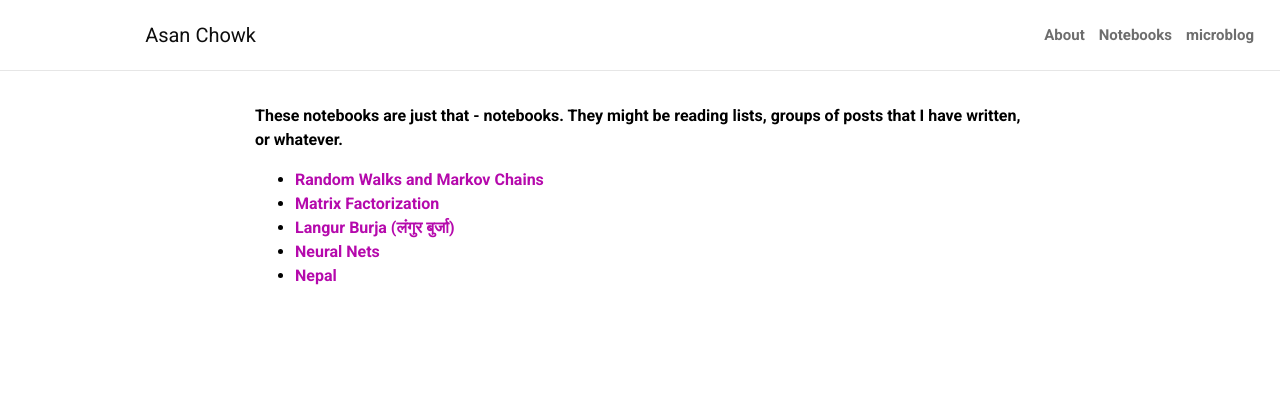
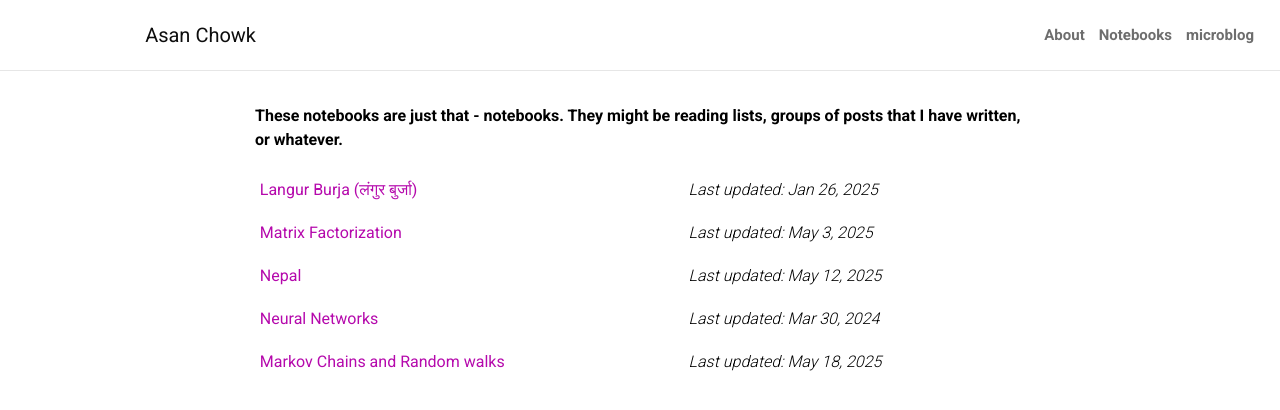
Before and after one commit to bsuwal/bsuwal.github.io, a Jekyll site: the page built from _pages/notebooks.md, in a window 1280 px wide. Shown: the top 410 px of the page. Built offline with Jekyll 4.4.1, drawn with Linux system fonts in a browser that asks for light colours; a style sheet for code colours, icons or effects is not loaded.

Commit message:
rearranging notebooks

```diff
--- a/_config.yml
+++ b/_config.yml
@@ -32,6 +32,10 @@ kramdown:
     block:
       line_numbers: false
       start_line: 1
+
+collections:
+  notebooks:
+    output: true
 
 # Includes & excludes
 include: ['_pages']
--- /dev/null
+++ b/_data/microblog/micro2025.yml
@@ -0,0 +1,5 @@
+year: 2025
+microposts:
+  - date: 2025-05-12
+    post: This is my first micropost!
+    tag:
--- /dev/null
+++ b/_pages/notebooks.md
@@ -0,0 +1,34 @@
+---
+layout: default
+title: Asan Chowk | notebooks
+permalink: /notebooks.html
+---
+These notebooks are just that - notebooks. They might be reading lists, groups of posts that I have written, or whatever.
+
+<div class="post">
+  <ul class="post-list">
+    <table class="table table-sm table-borderless">
+        {% for notebook in site.notebooks %}
+        <tr>
+
+            {% assign tagged_posts = site.tags.main | where: "tags", notebook.nb_tag %}
+            {% assign sorted_tagged_posts = tagged_posts | sort: "last_modified_at" | reverse %}
+            {% assign post = sorted_tagged_posts[0] %}
+
+            <td>
+              <a class="post-link" href="{{ notebook.url | relative_url }}"><b> {{ notebook.title }} </b> </a><br>
+            </td>
+            <td scope="row">
+              <!-- {% assign last_update = post.last_modified_at | at_least: 2 %} -->
+              {% if post.last_modified_at > notebook.last_modified_at %}
+                  {% assign last_update = post.last_modified_at %}
+              {% else %}
+                  {% assign last_update = notebook.last_modified_at %}
+              {% endif %}
+              <i>Last updated: {{ last_update | date: "%b %-d, %Y" }} </i>
+            </td>
+        </tr>
+    {% endfor %}
+  </table>
+  </ul>
+</div>
--- a/notebooks/index.md
+++ /dev/null
@@ -1,12 +0,0 @@
----
-layout: default
-title: notebooks
-permalink: /notebooks.html
----
-These notebooks are just that - notebooks. They might be reading lists, groups of posts that I have written, or whatever.
-
-* <a href="/notebooks/randomwalks.html"> Random Walks and Markov Chains </a>
-* <a href="/notebooks/matrix_factorization.html"> Matrix Factorization </a>
-* <a href="/notebooks/langur_burja.html"> Langur Burja (लंगुर बुर्जा)</a>
-* <a href="/notebooks/neuralnets.html"> Neural Nets </a>
-* <a href="/notebooks/nepal.html"> Nepal </a>
```
Also changed, not shown: _notebooks/langur_burja.md (renamed from notebooks/langur_burja.md, +2 -0 lines), _notebooks/matrix_factorizations.md (renamed from notebooks/matrix_factorizations.md, +2 -0 lines), _notebooks/nepal.md (renamed from notebooks/nepal.md, +2 -1 lines), _notebooks/neuralnets.md (renamed from notebooks/neuralnets.md, +2 -0 lines), _notebooks/randomwalks.md (renamed from notebooks/randomwalks.md, +2 -1 lines).
